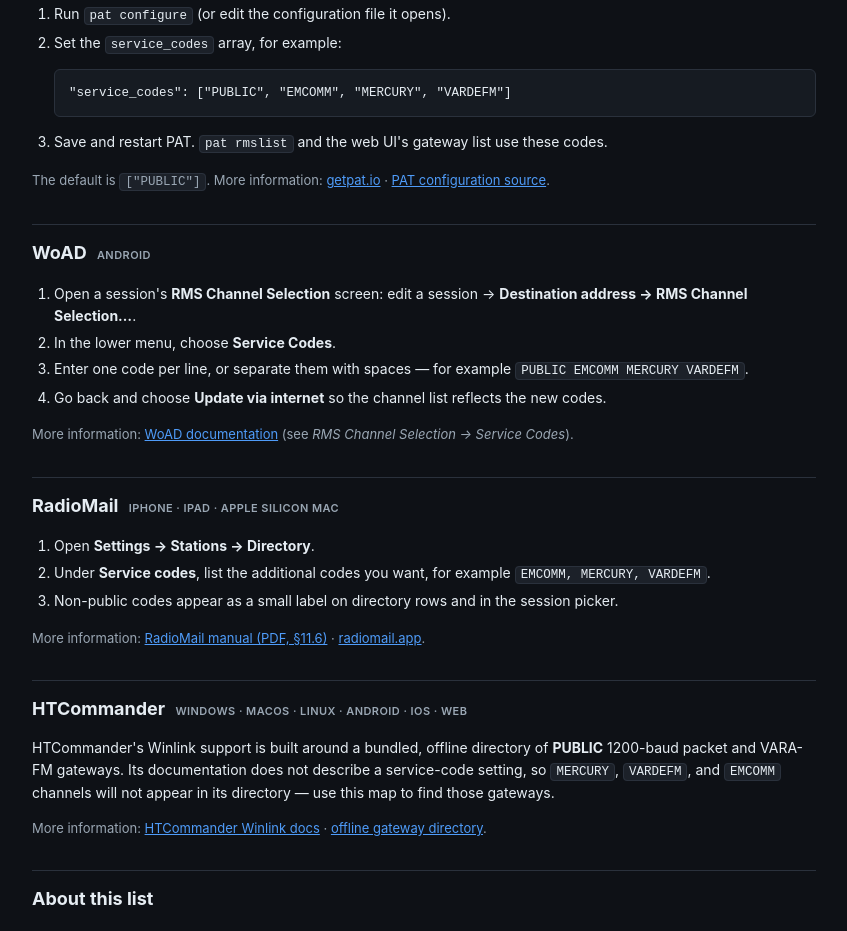
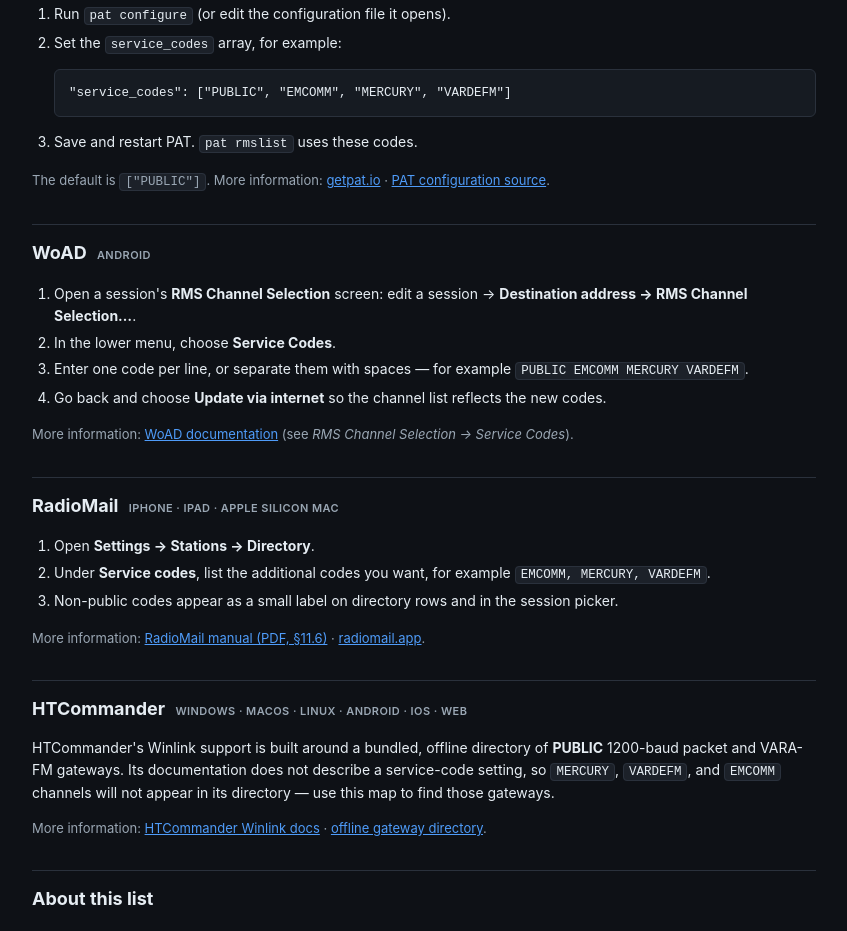
Before and after one commit to ben-kuhn/open-rmslist, a plain HTML site: page web/clients.html in a window 1280 px wide. Shown: the part 929-1860 px from the top of the page, without its empty margins (216-1063 px from the left). Drawn offline with Linux system fonts and the light colour scheme.

Commit message:
docs: keep the PAT service-codes instruction to rmslist

```diff
--- a/web/clients.html
+++ b/web/clients.html
@@ -65,7 +65,7 @@
     <li>Set the <code>service_codes</code> array, for example:
       <pre><code>"service_codes": ["PUBLIC", "EMCOMM", "MERCURY", "VARDEFM"]</code></pre>
     </li>
-    <li>Save and restart PAT. <code>pat rmslist</code> and the web UI's gateway list use these codes.</li>
+    <li>Save and restart PAT. <code>pat rmslist</code> uses these codes.</li>
   </ol>
   <p class="doc-more">
     The default is <code>["PUBLIC"]</code>. More information:
```
